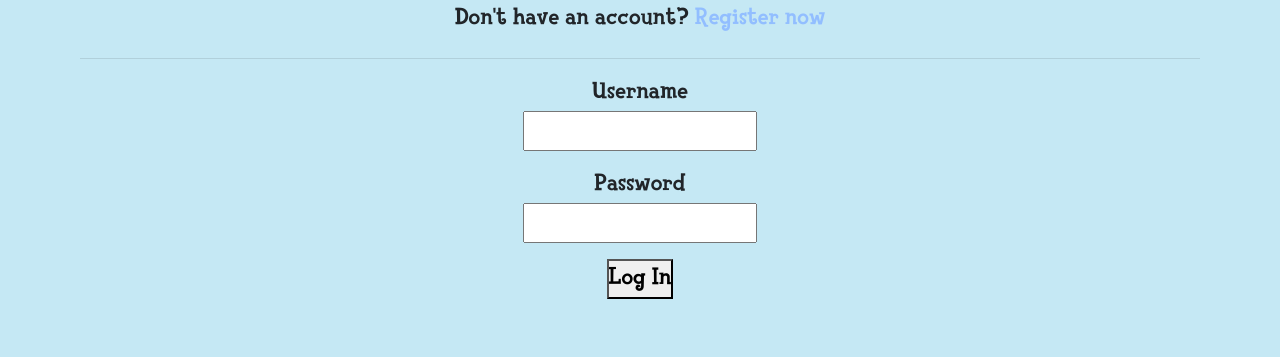
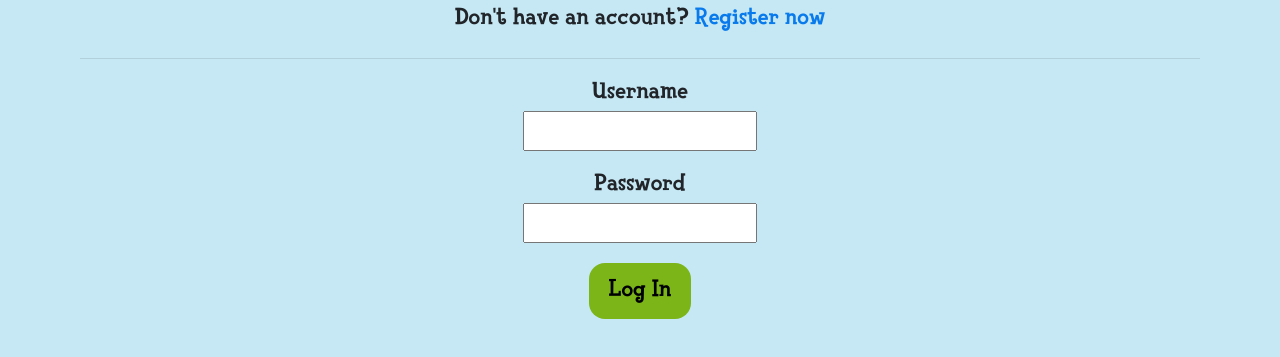
Before and after one commit to jvillacinda11/stonkStalks, a website: page public/login.html in a window 1280 px wide. Shown: the part 111-468 px from the top of the page. Drawn offline with nearby package versions, Linux system fonts and the light colour scheme; a web font is replaced by a local one.

Commit message:
update login styling

```diff
--- a/public/css/style.css
+++ b/public/css/style.css
@@ -127,6 +127,18 @@ h2 {
   cursor: pointer;
   border-radius: 16px;
 }
+#login {
+  background-color: #7CB518;
+  border: none;
+  color: black;
+  padding: 10px 20px;
+  text-align: center;
+  text-decoration: none;
+  display: inline-block;
+  margin: 4px 2px;
+  cursor: pointer;
+  border-radius: 16px;
+}
 
 /* .navbar {
   background-color: #342E37;
--- a/public/login.html
+++ b/public/login.html
@@ -44,7 +44,7 @@
 <div class="login">
   <div class="container">
     <h2>Welcome Back!</h2>
-    <h4>Don't have an account? <a href="/register">Register now</a></h4>
+    <h4>Don't have an account? <a href="/register" style="color: #097aec">Register now</a></h4>
     <hr>
     <form action="#">
       <div class="input-row login-input">
```
